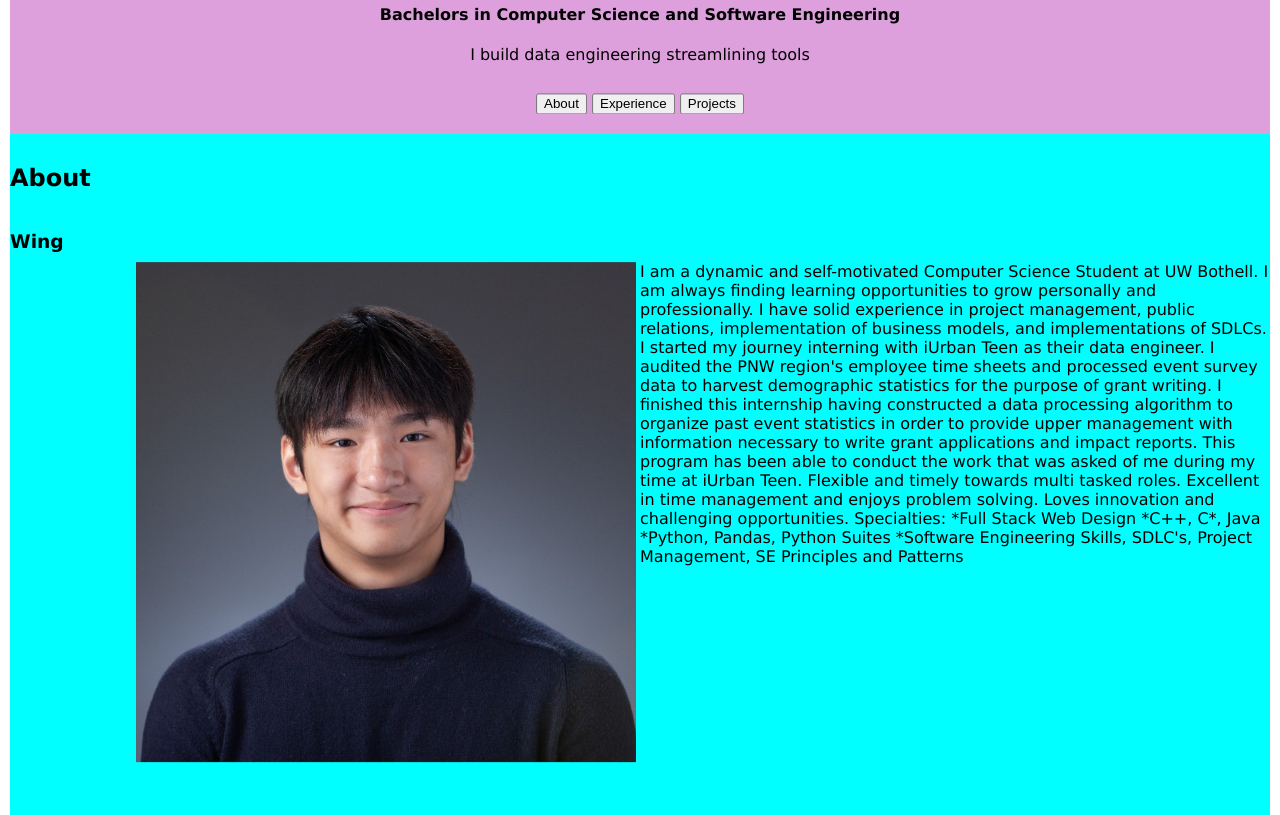
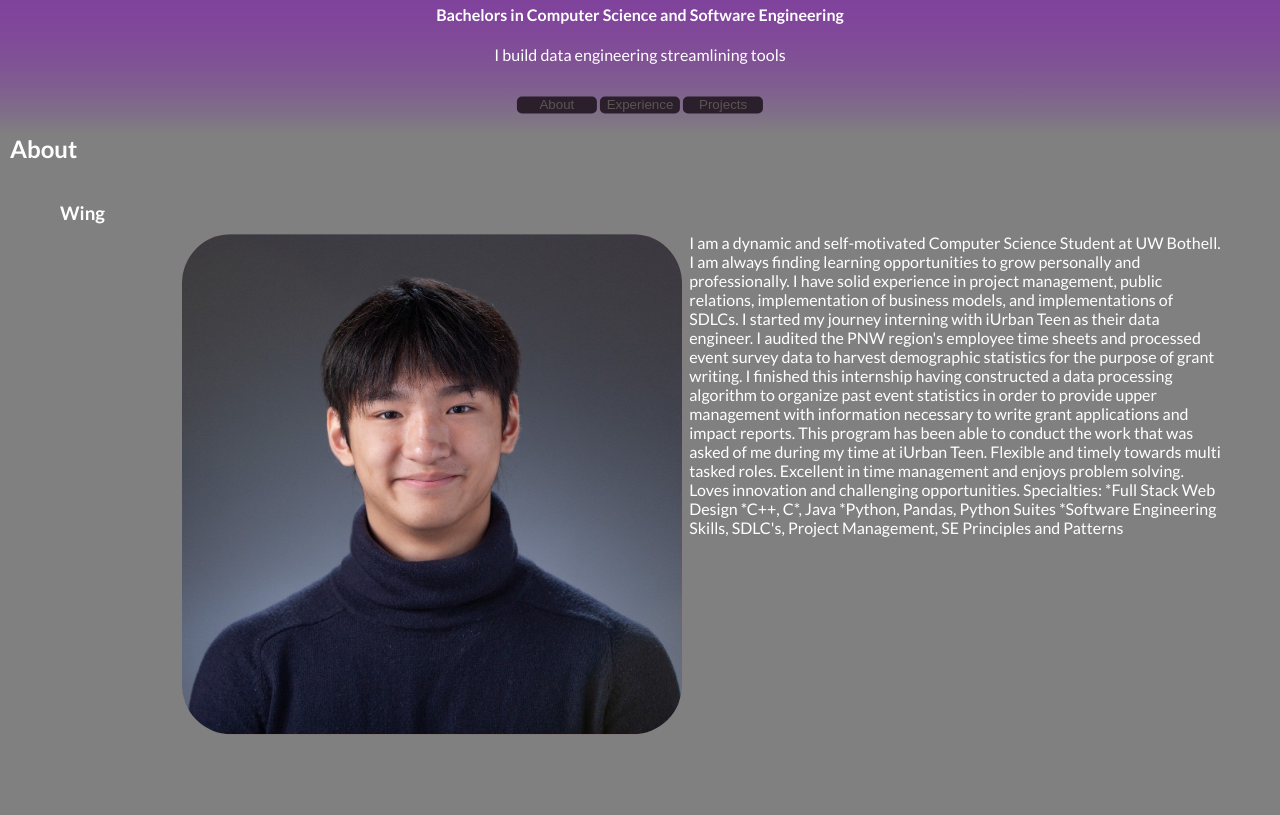
Before and after one commit to WingSunAu/WingSunAu.github.io, a plain HTML site: page index.html in a window 1280 px wide. Shown: the part 61-876 px from the top of the page. Drawn offline with Linux system fonts and the light colour scheme.

Commit message:
first prettification done, now to functionality of buttons

```diff
--- a/index.html
+++ b/index.html
@@ -3,9 +3,12 @@
 
 <head>
     <link rel="stylesheet" href="styles.css">
+    <link rel="preconnect" href="https://fonts.googleapis.com">
+    <link rel="preconnect" href="https://fonts.gstatic.com" crossorigin>
+    <link href="https://fonts.googleapis.com/css2?family=Lato:ital,wght@0,100;0,300;0,400;0,700;0,900;1,100;1,300;1,400;1,700;1,900&display=swap" rel="stylesheet">
 </head>
 
-<body class="text">
+<body  style = "background-color: grey;" class="text">
     <div class="header">
         <div class="preface">
             <h1>Wing Sun Au</h1>
@@ -20,7 +23,7 @@
     </div>
     <div class="headerArea"></div>
     <div class="page">
-        <h2 class>About</h2>
+        <h2 class = "sectionTitle">About</h2>
         <div class="about">
             <h3>Wing</h3>
                 <img class="img" src="imgs\1731096547036.jpg" alt="toybug">
@@ -45,10 +48,10 @@
                 </p>
         </div>
     <div>
-            <h2>Experience</h2>
+            <h2 class = "sectionTitle">Experience</h2>
             <div class="expProj">
                 <h3>iUrban Teen: Data Engineer</h3>
-                <img class="img" src="imgs/image.webp" alt="toybug">
+                <img class="img" src="imgs\Museum-of-Flight-2017-570x400-1.jpg" alt="toybug">
                 <h4>2024-2024</h4>
                 <p class="text">Built a data processing program in Python with Pandas to organize event statistics,
                     supporting grant
@@ -69,10 +72,10 @@
             </div>
         </div>
         <div class>
-            <h2>Projects</h2>
+            <h2 class = "sectionTitle">Projects</h2>
             <div class="expProj">
                 <h3>Bonli Ball: Lead Game Developer</h3>
-                <img class="img" src="imgs\GettyImages-91778222-e1618348262401.webp" alt="toybug">
+                <img class="img" src="imgs\istockphoto-1213375743-612x612.jpg" alt="toybug">
                 <h4>2023-Present</h4>
                 <p class="text">Conducted requirements elicitation to identify key elements of party-style video games,
                     focusing on user
@@ -85,7 +88,7 @@
             </div>
             <div class="expProj">
                 <h3>Reconnect-Ed Hackathon: Founder</h3>
-                <img class="img" src="imgs\reconnect_ed_logo.jpg" alt="toybug">
+                <img class="img" src="imgs\Screenshot 2024-12-27 195432.png" alt="toybug">
                 <h4>2022-Present</h4>
                 <p class="text">Organized and led hackathons for over 200 participants, collaborating with companies to
                     secure
--- a/styles.css
+++ b/styles.css
@@ -1,15 +1,32 @@
+body{background-blend-mode:hard-light;}
+
 .header {
     position: fixed;
     top: 5rlh;
     left: 50%;
-    width: 70rlh;
+    width: 100%;
     transform: translate(-50%, -50%);
     padding-bottom: 3rlh;
-    background-color: plum;
+    background-image: linear-gradient( rgb(128, 62, 158), 78%, transparent);
+
     z-index: 1;
     margin-bottom:0;
 }
-
+button{
+    border:none;
+    border-radius:5px;
+    width:80px;
+    background-color: rgb(44, 31, 44);
+    color:rgb(92, 84, 84);
+    transition: .3s;
+}
+button:hover{
+    background-color:blueviolet;
+    color:white;
+    width: 100px;
+    height:50px;
+    transition: .3s;
+}
 .preface {
     text-align: center;
 }
@@ -36,17 +53,19 @@
     left:50%;
     transform: translate(-50%, 7.5%);
     width: 70rlh;
-    background-color: aqua;
+    /*background-color: rgb(53, 53, 53);*/
 }
 .about{
+    margin-left:50px;
     padding-bottom: 15%;
     display: grid;
-    grid-template-columns: 10% 40% 50%;
+    grid-template-columns: 10% 42% 44%;
 }
 .expProj{
+    margin-left:50px;
     padding-bottom: 15%;
     display: grid;
-    grid-template-columns: 10% 40% 10% 40%;
+    grid-template-columns: 10% 45% 6% 35%;
 }
 .section {
     padding-bottom: 15%;
@@ -54,13 +73,19 @@
     grid-template-columns: 30% 40% 30%;
 }
 .img {
+
+    -webkit-background-clip: padding-box; /* for Safari */
+    background-clip: padding-box;
     margin-top:50px;
     width:500px;
+    border: 1px solid rgba(139, 125, 125, 0.5);
+    border-radius: 50px;
+
 }
-
 .text {
     margin-top:50px;
     text-align: left;
-    font-family:'Lucida Sans', 'Lucida Sans Regular', 'Lucida Grande', 'Lucida Sans Unicode', Geneva, Verdana, sans-serif;
+    font-family:'Lato';
+    color:white;
 
 }
```
Also changed, not shown: imgs/Museum-of-Flight-2017-570x400-1.jpg (added), imgs/Screenshot 2024-12-27 195137.png (added), imgs/Screenshot 2024-12-27 195402.png (added), imgs/Screenshot 2024-12-27 195432.png (added), imgs/istockphoto-1213375743-612x612 (1).jpg (added), imgs/istockphoto-1213375743-612x612.jpg (added).
